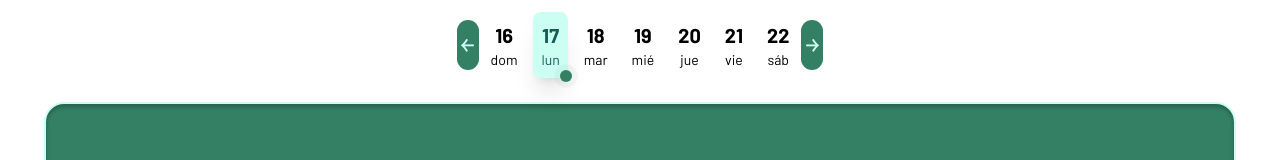
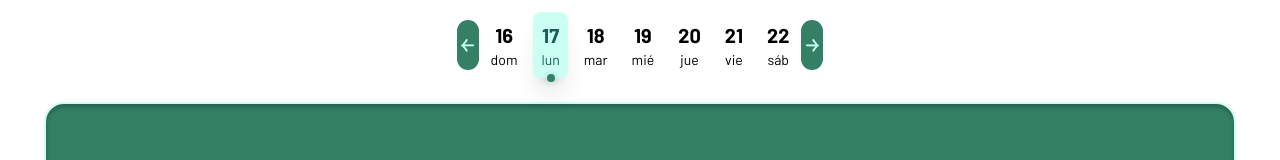
Before and after one commit to rebkg87/kansha_frontend, a React (Vite) app: page /user/home in a window 1280 px wide. Shown: the part 156-316 px from the top of the page. Built offline with nearby package versions, Linux system fonts and the light colour scheme.

Commit message:
calendar components styles

```diff
--- a/src/components/profile/DayCard.jsx
+++ b/src/components/profile/DayCard.jsx
@@ -7,9 +7,9 @@ const DayCard = ({ dayWeek, dayNumber, isToday }) => {
         rounded-lg mx-1 transition-all duration-150 cursor-pointer justify-center p-2`}
         >
             {isToday && (
-                <span className="flex h-3 w-3 absolute -bottom-1 -right-1">
+                <span className="flex justify-center items-center h-2 w-2 absolute -bottom-1 ">
                     <span className="animate-ping absolute inline-flex h-full w-full rounded-full bg-medium-soft-green opacity-75"></span>
-                    <span className="relative inline-flex rounded-full h-3 w-3 bg-medium-soft-green"></span>
+                    <span className="relative inline-flex rounded-full h-2 w-2 bg-medium-soft-green"></span>
                 </span>
             )}
             <div className="flex items-center">
```
